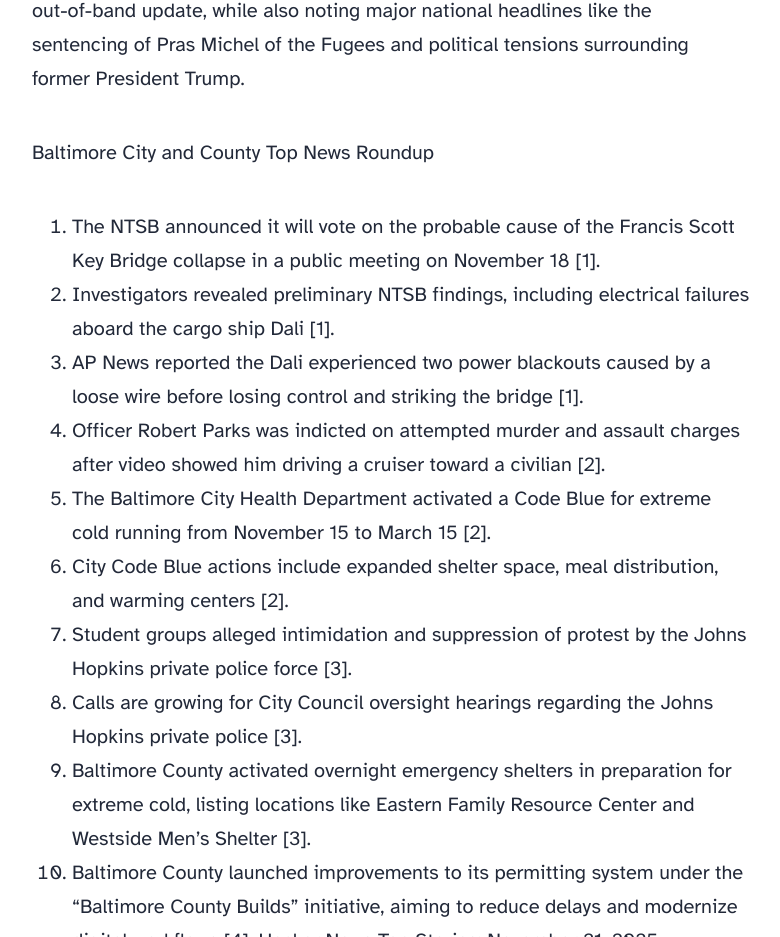
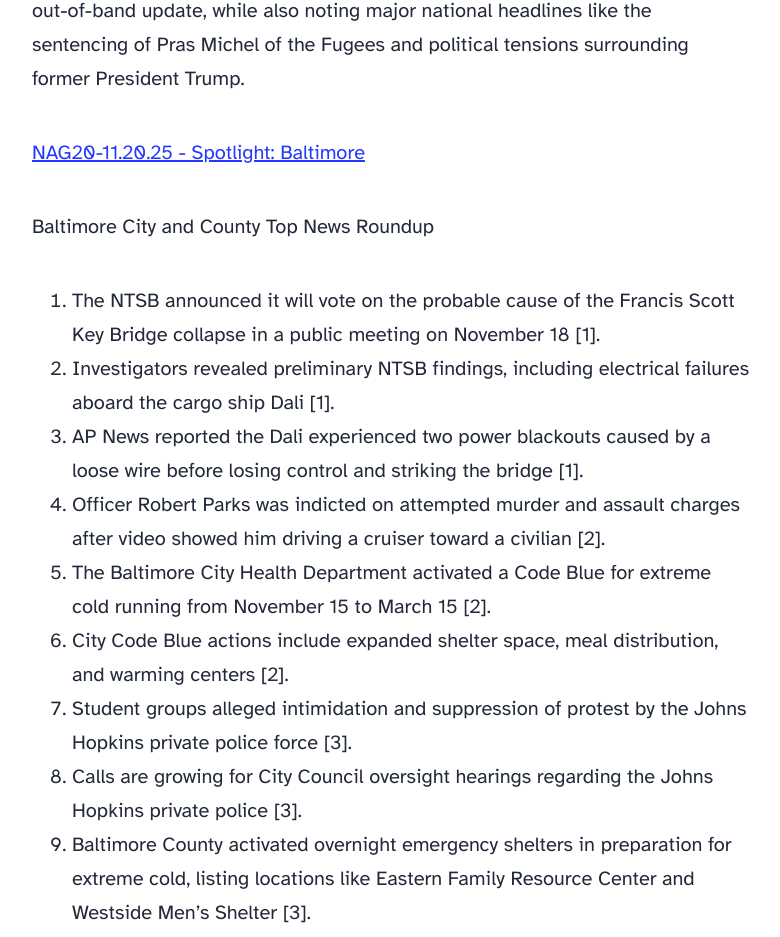
Before and after one commit to kevets/sbasp-astro, an Astro site: page /blog/nag20 in a window 1280 px wide. Shown: the part 1512-2449 px from the top of the page, without its empty margins (248-1028 px from the left). Built offline with nearby package versions, Linux system fonts and the light colour scheme; Astro itself is replaced by a stand-in of ours.

Commit message:
Update NAG20.md

```diff
--- a/src/content/blog/NAG20.md
+++ b/src/content/blog/NAG20.md
@@ -6,6 +6,8 @@
 ---
 
 This summary, compiled around November 20-21, 2025, offers a multi-faceted snapshot of news across local, national, and technical domains, starting with significant updates in the Baltimore area. Key Baltimore stories include the upcoming NTSB vote on the probable cause of the Francis Scott Key Bridge collapse, preliminary findings pointing to electrical failures aboard the cargo ship Dali, and the activation of a Code Blue for extreme cold alongside expanded shelter space, meal distribution, and warming centers. The report also covers a diverse array of global technical and security incidents, such as the drive to lead open-source AI development, various software vulnerabilities, and a Microsoft out-of-band update, while also noting major national headlines like the sentencing of Pras Michel of the Fugees and political tensions surrounding former President Trump.
+
+<a href="https://sbasp.substack.com/p/nag20-112025-spotlight-baltimore?r=bd37m">NAG20-11.20.25 - Spotlight: Baltimore</a>
 
 Baltimore City and County Top News Roundup
 1. The NTSB announced it will vote on the probable cause of the Francis Scott Key Bridge collapse in a public meeting on November 18 [1].
```
